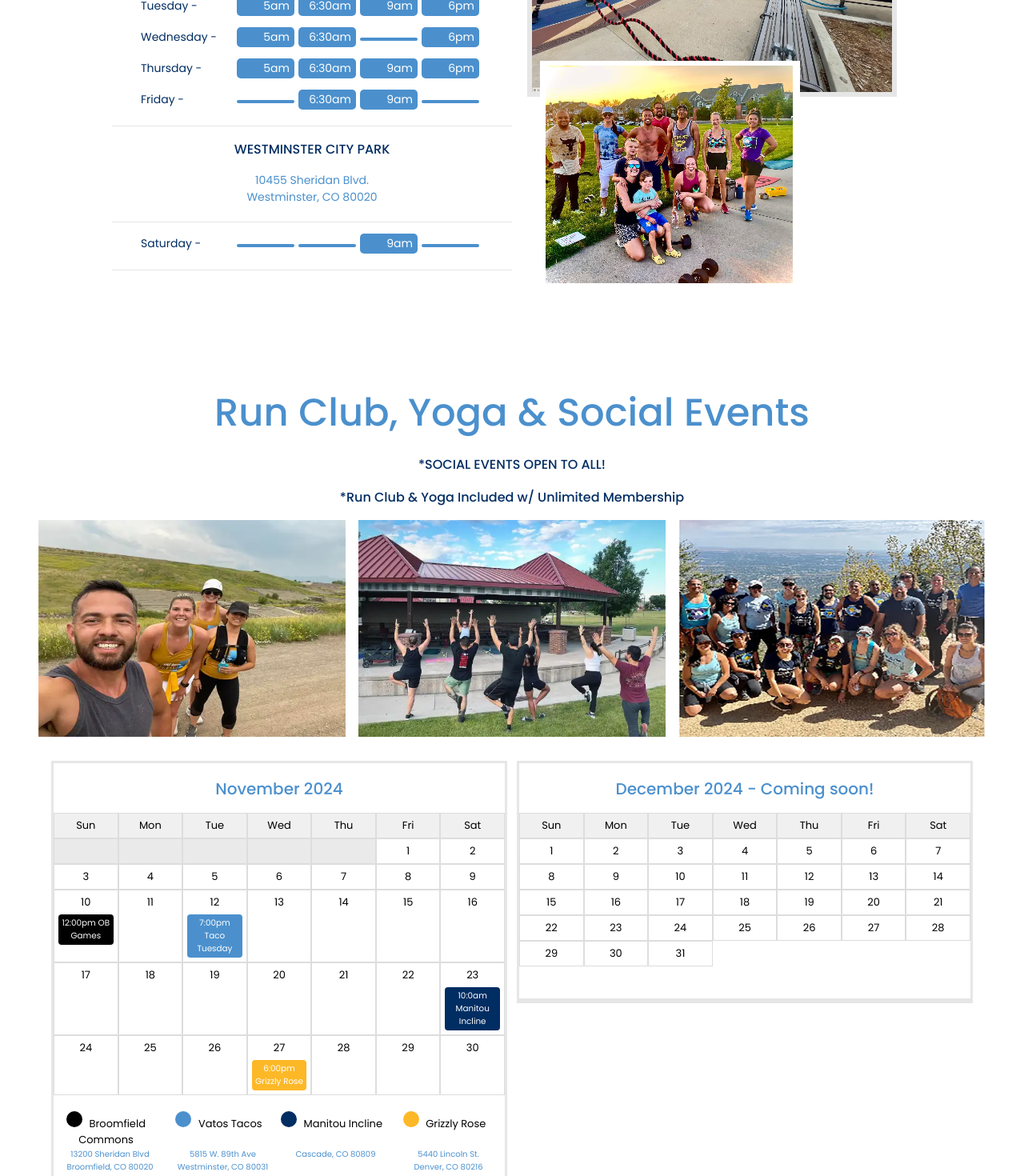
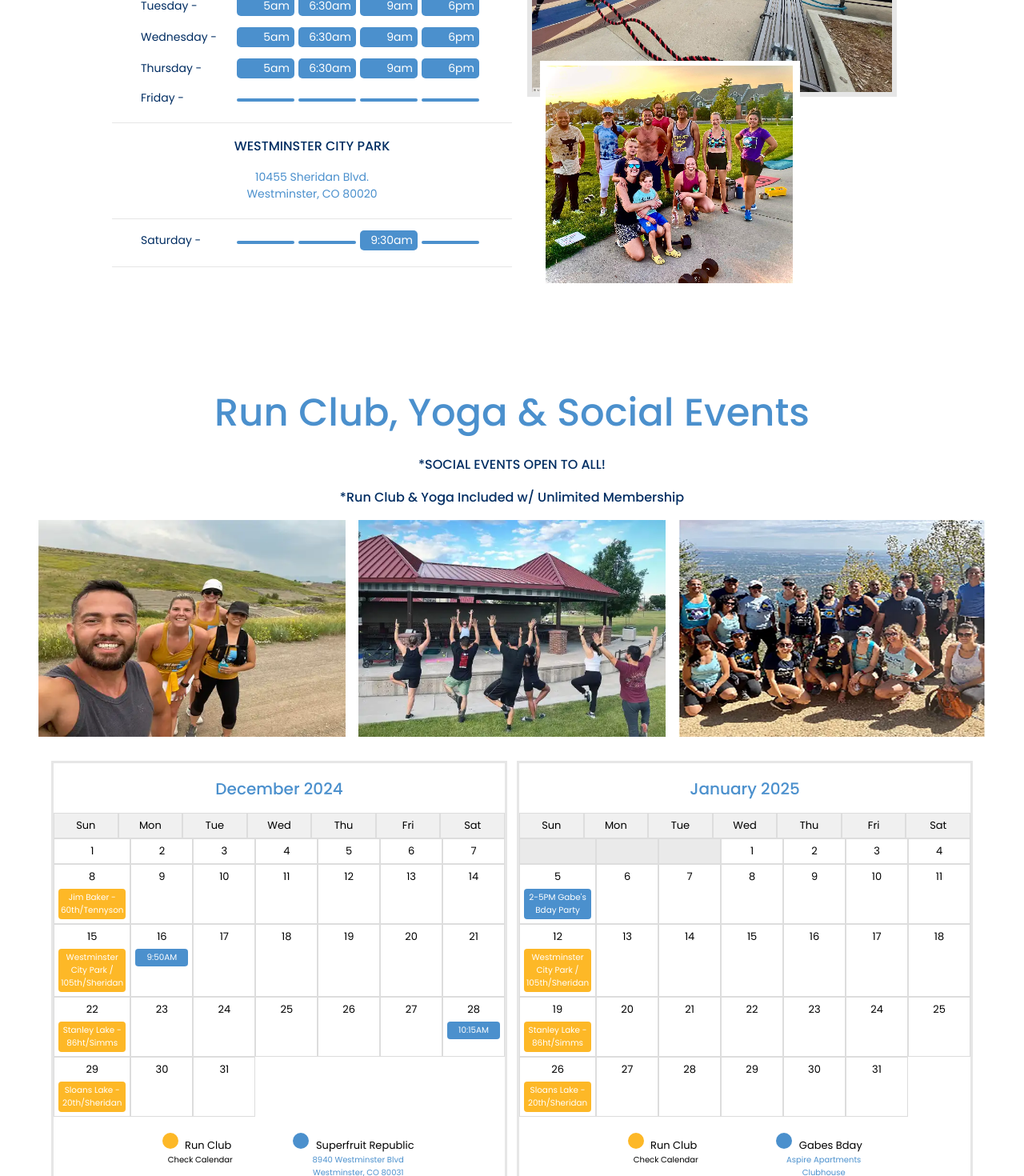
Before and after one commit to jpeazy22/onebody, a React (Create React App) app: page / in a window 1280 px wide. Shown: the part 3620-5090 px from the top of the page at 80% size. Built offline with nearby package versions, Linux system fonts and the light colour scheme.

Commit message:
calendar updates

```diff
--- a/src/App.css
+++ b/src/App.css
@@ -513,7 +513,7 @@ section.eventCalendar {
 .address span {
     display: inline-block;
     vertical-align: top;
-    width: 25%;
+    width: 35%;
     font-size: 10px;
 }
 .address span.sept {
--- a/src/App.js
+++ b/src/App.js
@@ -330,47 +330,36 @@ const Fitness = () => {
     }
 
     const activities = {
-        // "4": [{ activity: "9am Yoga, 5pm Vball", location: "Yoga" }],
-        // "5": [{ activity: "4:30-6pm OBU Practice", location: "OBU Practice" }],
-        // "6": [{ activity: "7am", location: "Run Club" }],
-        // "11": [{ activity: "5:30pm Yoga", location: "Yoga" }],
-        // "12": [{ activity: "5:30pm Ladies and Guys Night Out", location: "Night Out"}],
-        // "13": [{ activity: "7am Run Club, 4:30-6pm OBU Practice", location: "OBU Practice" }],
-        // "18": [{ activity: "9am Yoga", location: "Yoga" }],
-        // "20": [{ activity: "7am", location: "Run Club" }],
-        // "25": [{ activity: "5:30pm Yoga", location: "Yoga" }],
-        // "26": [{ activity: "4:30-6pm OBU Practice", location: "OBU Practice" }],
-        // "27": [{ activity: "5:30pm", location: "Run Club" }],
-
+        "5": [{ activity: "2-5PM Gabe's Bday Party", location: "Gabes Bday" }],
+        "12": [{ activity: "Westminster City Park / 105th/Sheridan", location: "Run Club" }],
+        "19": [{ activity: "Stanley Lake - 86ht/Simms", location: "Run Club" }],
+        "26": [{ activity: "Sloans Lake - 20th/Sheridan", location: "Run Club" }],
             // Add other activities as needed
     };
     const locations = {
-        // "Run Club": "#fdb827",
-        // "Yoga": "#4b90cd",
-        // "Vball": "#4b90cd",
-        // "OBU Practice": "#002d62",
-        // "Night Out": "#000000",
+        "Run Club": "#fdb827",
+        "Gabes Bday": "#4b90cd",
     };
 
-    const nov = {
-        "10": [{ activity: "12:00pm OB Games", locate: "Broomfield Commons" }],
-        "12": [{ activity: "7:00pm Taco Tuesday", locate: "Vatos Tacos" }],
-        "23": [{ activity: "10:0am Manitou Incline", locate: "Manitou Incline" }],
-        "27": [{ activity: "6:00pm Grizzly Rose", locate: "Grizzly Rose" }],
+    const dec = {
+        "8": [{ activity: "Jim Baker - 60th/Tennyson", locate: "Run Club" }],
+        "15": [{ activity: "Westminster City Park / 105th/Sheridan", locate: "Run Club" }],
+        "16": [{ activity: "9:50AM", locate: "Superfruit Republic" }],
+        "22": [{ activity: "Stanley Lake - 86ht/Simms", locate: "Run Club" }],
+        "28": [{ activity: "10:15AM", locate: "Superfruit Republic" }],
+        "29": [{ activity: "Sloans Lake - 20th/Sheridan", locate: "Run Club" }],
             // Add other activities as needed
     };
-    const novLocations = {
-        "Broomfield Commons": "#000000",
-        "Vatos Tacos": "#4b90cd",
-        "Manitou Incline": "#002d62",
-        "Grizzly Rose": "#fdb827",
+    const decLocations = {
+        "Run Club": "#fdb827",
+        "Superfruit Republic": "#4b90cd",
     };
 
     const Calendar = () => {
         const days = Array.from({ length: 31 }, (_, i) => i + 1);
-        const emptyDays = Array.from({ length: 0 }).fill(null); // Dec starts on a Sunday in 2024
-        const novdays = Array.from({ length: 30 }, (_, i) => i + 1);
-        const novemptyDays = Array.from({ length: 5 }).fill(null); // nov starts on a Sunday in 2024
+        const emptyDays = Array.from({ length: 3 }).fill(null); // Jan starts on a Wednesday in 2025
+        const decdays = Array.from({ length: 31 }, (_, i) => i + 1);
+        const decemptyDays = Array.from({ length: 0 }).fill(null); // dec starts on a Sunday in 2024
 
         return (
             <div className="Schedule">
@@ -432,8 +421,8 @@ const Fitness = () => {
                 <br /> */}
                     <div className="dailySchedule">
                         <h2>November - Jan Weekly Workout Schedule</h2>
-                        <h3>ASPIRE GYM</h3>
-                        <p className="border"><a href="https://maps.app.goo.gl/P9NV6GTKckZTDPQa8" target="_blank">5850 W. Central Ave.<br/>
+                        <h3>Legacy Event Center</h3>
+                        <p className="border"><a href="https://maps.app.goo.gl/dPRxfBWRRMg98Z7t8" target="_blank">9051 N Harlan St<br/>
                         Westminster, CO 80031</a>
                         </p>
                         <p>
@@ -454,7 +443,7 @@ const Fitness = () => {
                             <span className="day">Wednesday -</span>
                             <span className="times">5am</span>
                             <span className="times">6:30am</span>
-                            <span className="times"></span>
+                            <span className="times">9am</span>
                             <span className="times">6pm</span>
                         </p>
                         <p>
@@ -467,8 +456,8 @@ const Fitness = () => {
                         <p className="border">
                             <span className="day">Friday -</span>
                             <span className="times"></span>
-                            <span className="times">6:30am</span>
-                            <span className="times">9am</span>
+                            <span className="times"></span>
+                            <span className="times"></span>
                             <span className="times"></span>
                         </p>
                         <h3>WESTMINSTER CITY PARK</h3>
@@ -479,7 +468,7 @@ const Fitness = () => {
                             <span className="day">Saturday -</span>
                             <span className="times"></span>
                             <span className="times"></span>
-                            <span className="times">9am</span>
+                            <span className="times">9:30am</span>
                             <span className="times"></span>
                         </p>
                     </div>
@@ -506,10 +495,10 @@ const Fitness = () => {
                     </div>
                 </section>
                 <section className="eventCalendar">
-                {/* nov CALENDAR */}
+                {/* Dec CALENDAR */}
                     <div className="calendar">
                         <header className="calendar-header">
-                            <h2>November 2024</h2>
+                            <h2>December 2024</h2>
                         </header>
                         <div className="header">
                             {["Sun", "Mon", "Tue", "Wed", "Thu", "Fri", "Sat"].map(day => (
@@ -517,14 +506,14 @@ const Fitness = () => {
                             ))}
                         </div>
                         <div className="days">
-                            {novemptyDays.map((_, index) => (
+                            {decemptyDays.map((_, index) => (
                                 <div key={`empty-${index}`} className="daytime empty"></div>
                             ))}
-                            {novdays.map(day => (
+                            {decdays.map(day => (
                                 <div key={day} className="daytime">
                                     {day}
-                                    {nov[day]?.map((event, index) => (
-                                        <div key={index} className="activity" style={{ backgroundColor: novLocations[event.locate] }}>
+                                    {dec[day]?.map((event, index) => (
+                                        <div key={index} className="activity" style={{ backgroundColor: decLocations[event.locate] }}>
                                             {event.activity}
                                         </div>
                                     ))}
@@ -532,23 +521,21 @@ const Fitness = () => {
                             ))}
                         </div>
                         <div className="key">
-                            {Object.entries(novLocations).map(([locate, color]) => (
+                            {Object.entries(decLocations).map(([locate, color]) => (
                                 <div key={locate} className="key-item">
                                     <span className="key-color" style={{ backgroundColor: color }}></span> {locate}
                                 </div>
                             ))}
                         </div>
                         <div className="address">
-                            <span className="nov"><a href="https://maps.app.goo.gl/ZPttMni3639kSTx2A" target="_blank">13200 Sheridan Blvd<br />Broomfield, CO 80020</a></span>
-                            <span className="nov"><a href="https://maps.app.goo.gl/5cCfArRaicj9t4qdA" target="_blank">5815 W. 89th Ave<br />Westminster, CO 80031</a></span>
-                            <span className="nov"><a href="https://maps.app.goo.gl/DEWasgxheecLQ1rUA" target="_blank">Cascade, CO 80809</a></span>
-                            <span className="nov"><a href="https://maps.app.goo.gl/RdNBe3SGd9U8G5kR8" target="_blank">5440 Lincoln St.<br />Denver, CO 80216</a></span>
+                            <span className="dec">Check Calendar</span>
+                            <span className="dec"><a href="https://maps.app.goo.gl/MychwhDAG4CSHJvq5" target="_blank">8940 Westminster Blvd<br />Westminster, CO 80031</a></span>
                         </div>
                     </div>
-                {/* December CALENDAR */}
+                {/* January CALENDAR */}
                     <div className="calendar">
                         <header className="calendar-header">
-                            <h2>December 2024 - Coming soon!</h2>
+                            <h2>January 2025</h2>
                         </header>
                         <div className="header">
                             {["Sun", "Mon", "Tue", "Wed", "Thu", "Fri", "Sat"].map(day => (
@@ -578,11 +565,8 @@ const Fitness = () => {
                             ))}
                         </div>
                         <div className="address">
-                            {/*<span>TBD - Check app<br />for location</span>
-                            <span><a href="https://maps.app.goo.gl/Jd5vehbUSzeUxq846" target="_blank">4801 W. 92nd Ave.<br />Westminster, CO 80031</a></span>
-                            <span><a href="https://maps.app.goo.gl/SLwP8WfiyPqT4UNr9" target="_blank">Clear Creek <br />Valley Park</a></span>
-                            <span>TBD - Check app<br />for location</span>
-                            <span>TBD - Check app<br />for location</span> */}
+                            <span>Check Calendar</span>
+                            <span><a href="https://maps.app.goo.gl/ZUN2tTut6d34UGyWA" target="_blank">Aspire Apartments<br />Clubhouse</a></span>
                         </div>
                     </div>
                 </section>
```
